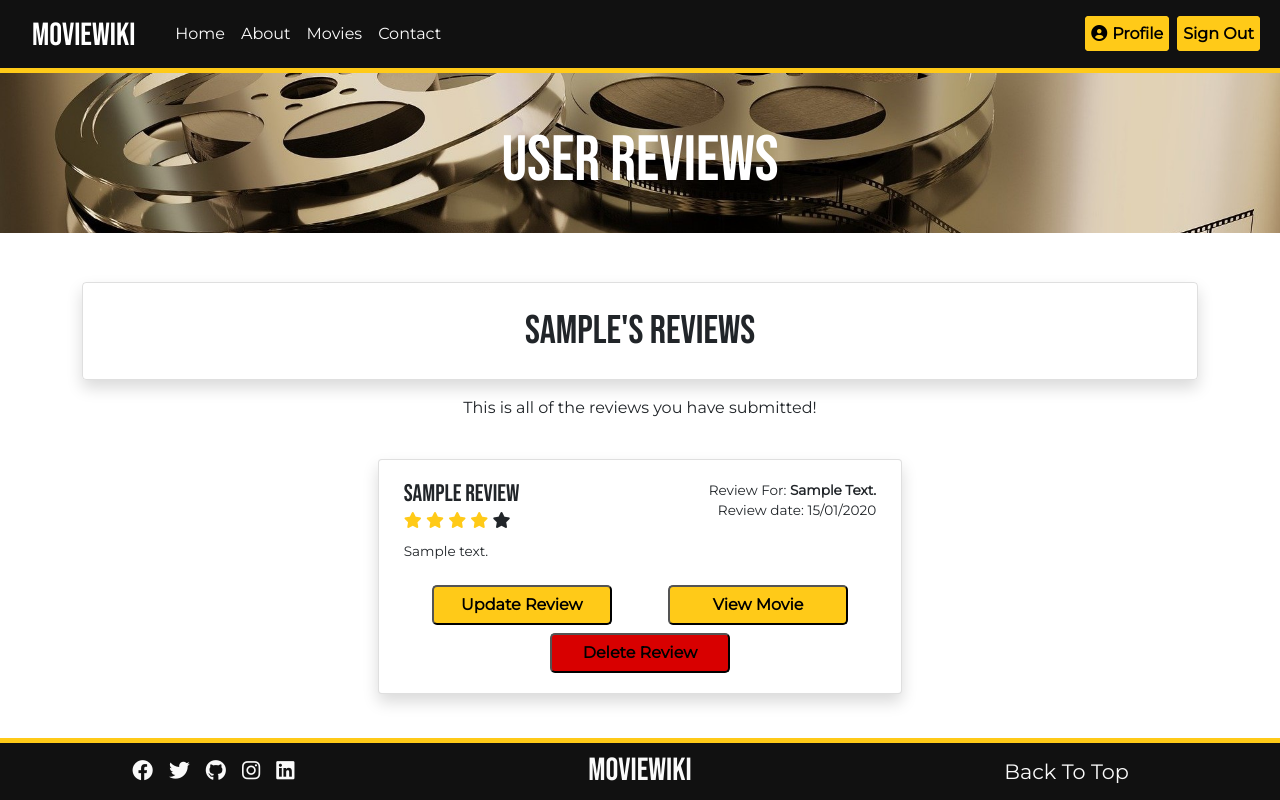
After one commit to nlenno1/moviewiki-ms3, a Flask app: page /profile/reviews/view in a window 1280 px wide. The commit adds this page. Run offline with Flask 2, Linux system fonts and the light colour scheme; the visitor is signed in with stand-in values (Sample User, id 1); a database or web service that is not in the repository returns one stand-in record (values such as "Sample title"); some libraries are stand-ins or nearby versions.

```diff
--- a/app.py
+++ b/app.py
@@ -474,16 +474,13 @@ def profile():
                                         reverse=True)
 
         movies_to_watch = sorted(user["movies_to_watch"],
-                                    key=lambda d: d['movie_title'],
-                                    reverse=True)
+                                    key=lambda d: d['movie_title'])
 
         movies_watched = sorted(user["movies_watched"],
-                                key=lambda d: d['movie_title'],
-                                reverse=True)
+                                key=lambda d: d['movie_title'])
 
         movies_reviewed = sorted(user["movies_reviewed"],
-                                    key=lambda d: d['movie_title'],
-                                    reverse=True)
+                                    key=lambda d: d['movie_title'])
 
         return render_template("profile.html", user=user,
                                     suggested_movies=suggested_movies,
@@ -498,6 +495,27 @@ def profile():
                 " reoccurring problem")
         return redirect(url_for("home"))
 
+
+@app.route("/profile/reviews/view")
+def view_all_user_reviews():
+    try:
+        movies = mongo.db.movies.find({}, {"reviews": 1})
+        reviews = []
+        for movie in movies:
+            for review in movie["reviews"]:
+                if review["reviewer_id"] == session["id"]:
+                    print("added")
+                    reviews.append(review)
+        reviews = sorted(reviews, key=lambda d: d[
+                                    'review_for'])
+        return render_template("view-all-user-reviews.html",
+                                reviews=reviews)
+    except Exception as e:
+        flash("Movies Not Found")
+        flash(str(e))
+        flash("Please try again or get in touch to report "
+              "a reoccurring problem")
+        return redirect(url_for('view_all_movies'))
 
 # edit user profile
 @app.route("/profile/edit", methods=["GET", "POST"])
@@ -1157,6 +1175,7 @@ def view_all_movies():
 
 
 # error handlers
+"""
 @app.errorhandler(400)
 def bad_request(e):
     message = "A Bad Request was made"
@@ -1200,7 +1219,7 @@ def internal_server_error(e):
     message = "Something went wrong! If this is a reoccuring error then \
         get in touch"
     return render_template('error.html', error_code=e, message=message)
-
+"""
 
 # application running instructions by retieving hidden env variables
 if __name__ == "__main__":
--- a/templates/about.html
+++ b/templates/about.html
@@ -100,7 +100,7 @@
                 <div id="image-link-collapse" class="accordion-collapse collapse"
                     aria-labelledby="image-link-heading" data-bs-parent="#faq-accordion">
                     <div class="accordion-body">
-                        <p>To add a Movie Image link:</p>
+                        <p>Adding a Movie Image Link isn't required, when creating a movie, however if you want to add one, this is how you do it:</p>
                         <ol>
                             <li>Find a movie image online that you like</li>
                             <li>Check that it is royalty free and using it will not infringe copyright laws</li>
--- /dev/null
+++ b/templates/view-all-user-reviews.html
@@ -0,0 +1,68 @@
+{% extends "base.html" %}
+{% block content %}
+
+<h1 id="header-title">User Reviews</h1>
+
+<div class="container-md">
+    <div class="row g-0 py-2 mt-5 reviews-header shadow">
+        <div class="col-12 py-3 text-center">
+            <h1 class="mb-0">{{ session["user"] }}'s Reviews</h1>
+        </div>
+    </div>
+    <p class="mb-0 mt-3 text-center">This is all of the reviews you have submitted!
+    <div class="row">
+        <div class="col-12 reviews-container mt-4">
+            {% if reviews|length > 0 %}
+                {% for review in reviews %}
+                    <div class="card form-card card-small review-card shadow">
+                        <div class="review-header">
+                            <div class="row pb-2">
+                                <div class="col-12 col-md-6">
+                                    <h4 class="mb-0"> {{ review.review_title }} </h4>
+                                    {% for star in range(review.star_rating) %}
+                                        <i id="star" class="fas fa-star gold-star"></i>
+                                    {% endfor %}
+                                    {% for star in range(5 - review.star_rating) %}
+                                            <i id="star" class="fas fa-star"></i>
+                                    {% endfor %}
+                                </div>
+                                <div class="col-12 col-md-6 text-end small-text">
+                                    <p class="mb-0">
+                                        Review For: <strong>{{ review.review_for|title }}</strong>
+                                    </p>
+                                    <p class="mb-0">
+                                        Review date: {{ review.review_date.strftime('%d/%m/%Y') }}
+                                    </p>
+                                </div>
+                            </div>
+                        </div>
+                        <div class="review-body small-text">
+                            <p>{{ review.review }}</p>
+                        </div>
+                        <div class="review-footer">
+                            <button class="generic-button button-color-gold mt-2"><a href="{{ url_for('edit_review', movie_id=review.review_for_id, user_id=review.reviewer_id) }}">Update Review</a></button>
+                            <button class="generic-button button-color-gold mt-2"><a href="{{ url_for('view_movie', movie_id=review.review_for_id) }}">View Movie</a></button>
+                            <button class="generic-button button-color-red mt-2"><a href="{{ url_for('delete_review', movie_id=review.review_for_id, user_id=review.reviewer_id) }}">Delete Review</a></button>
+                        </div>
+                    </div>
+                {% endfor %}
+            {% else %}
+                <div class="row">
+                    <div class="col-12">
+                        <div class="card form-card card-large text-center shadow">
+                            <h2>You haven't Written ANY Reviews!</h2>
+                            <p>Select a Movie and get Writing  <button class="generic-button button-color-gold"><a href="{{ url_for('view_all_movies') }}">View All Movies</a></button></p>
+                        </div>
+                    </div>
+                </div>
+            {% endif %}
+        </div>
+    </div>
+
+{% endblock %}
+
+{% block scripts %}
+
+    <script src="{{url_for('static', filename='js/display-star-rating.js')}}"></script>
+
+{% endblock %}
--- a/templates/view-reviews.html
+++ b/templates/view-reviews.html
@@ -77,9 +77,8 @@
                     <div class="col-12">
                         <div class="card form-card card-large text-center shadow">
                             <h2>No reviews have been written for this movie!</h2>
-                            <p>Be the first and click here to create a review  <button class="generic-button button-color-gold"><a href="{{ url_for('create_review', movie_id=movie._id) }}">Create Review</a></button>
+                            <p>Be the first and click here to create a review  <button class="generic-button button-color-gold"><a href="{{ url_for('create_review', movie_id=movie._id) }}">Create Review</a></button></p>
                         </div>
-                        </p>
                     </div>
                 </div>
             {% endif %}
```
Also changed, not shown: templates/profile.html (+9 -1 lines).
